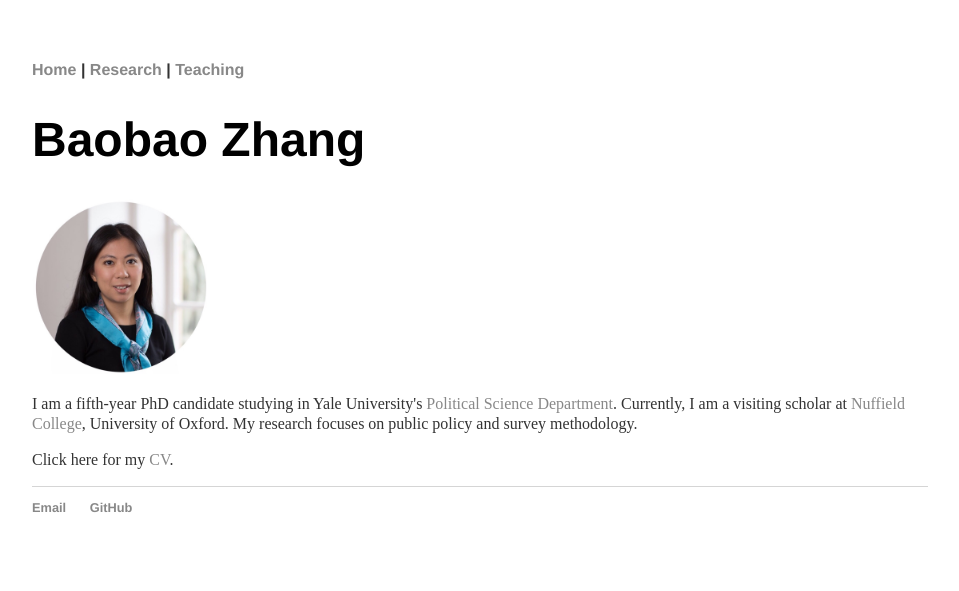
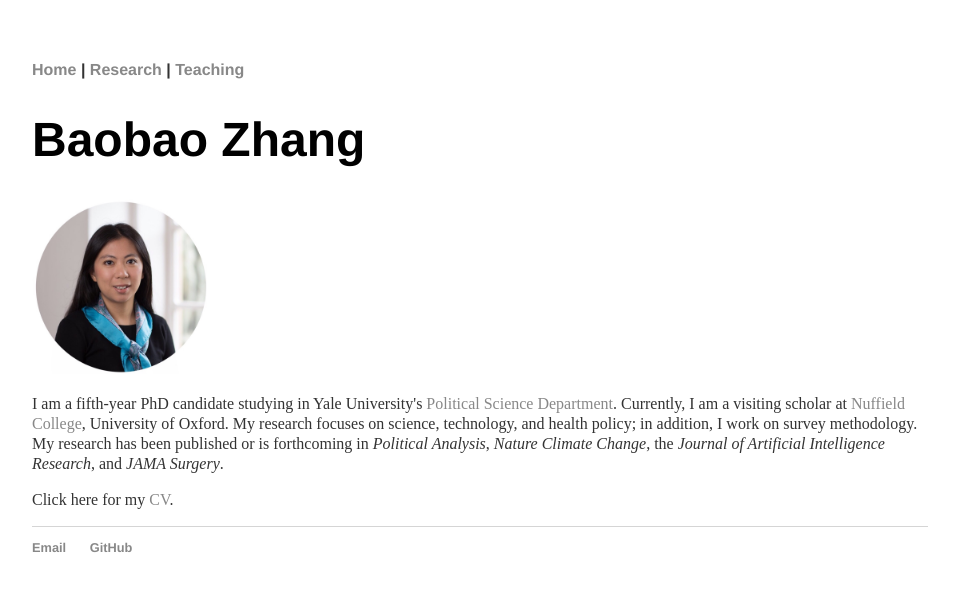
Before and after one commit to morganlivingston/baobaofzhang.github.io, a Jekyll site: the page built from index.html, in a window 1280 px wide. Shown: the top 591 px of the page, without its empty margins (160-1119 px from the left). Built offline with Jekyll 4.4.1, drawn with Linux system fonts in a browser that asks for light colours.

Commit message:
Update index.html

```diff
--- a/index.html
+++ b/index.html
@@ -8,7 +8,7 @@
 
 			<img src="documents/baobao_zhang_circle.JPG" alt="Baobao Zhang" style="width:175px;height:175px;">
 
-			<p>I am a fifth-year PhD candidate studying in Yale University's <a href="http://politicalscience.yale.edu/">Political Science Department</a>. Currently, I am a visiting scholar at <a href="https://www.nuffield.ox.ac.uk/">Nuffield College</a>, University of Oxford. My research focuses on public policy and survey methodology.</p>
+			<p>I am a fifth-year PhD candidate studying in Yale University's <a href="http://politicalscience.yale.edu/">Political Science Department</a>. Currently, I am a visiting scholar at <a href="https://www.nuffield.ox.ac.uk/">Nuffield College</a>, University of Oxford. My research focuses on science, technology, and health policy; in addition, I work on survey methodology. My research has been published or is forthcoming in <i>Political Analysis</i>, <i>Nature Climate Change</i>, the <i>Journal of Artificial Intelligence Research</i>, and <i>JAMA Surgery</i>. </p>
 
 			<p>Click here for my <a href="documents/baobao_zhang_cv_23_march_2018.pdf">CV</a>.</p>
 		</div>
```
